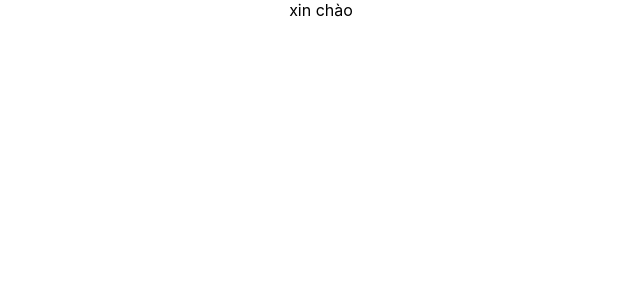
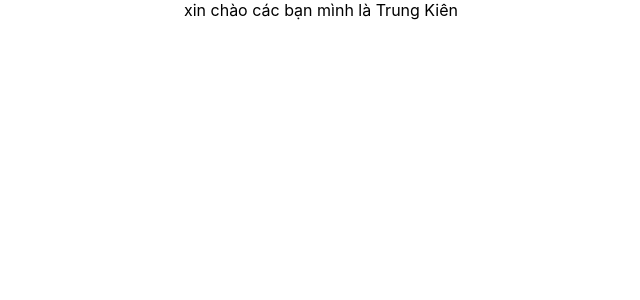
Before and after one commit to trungkien0166/Tiktok-ui, a React (Create React App) app: page / in a window 1280 px wide. Shown: the top 300 px of the page, without its empty margins (319-959 px from the left). Built offline with nearby package versions, Linux system fonts and the light colour scheme.

Commit message:
Content Tiktok

```diff
--- a/src/App.js
+++ b/src/App.js
@@ -1,9 +1,10 @@
 import './App.css';
+import Content from './Content';
 
 function App() {
   return (
     <div className="App">
-      xin chào
+      <Content />   mình là Trung Kiên
     </div>
   );
 }
--- /dev/null
+++ b/src/Content.js
@@ -0,0 +1,9 @@
+import React from 'react';
+
+export default function Content() {
+    return (
+        <>
+            xin chào các bạn
+        </>
+    );
+}
```
